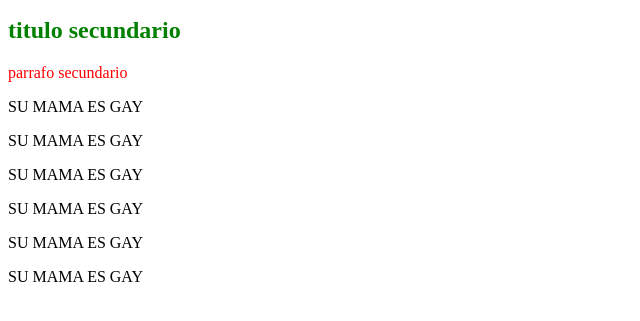
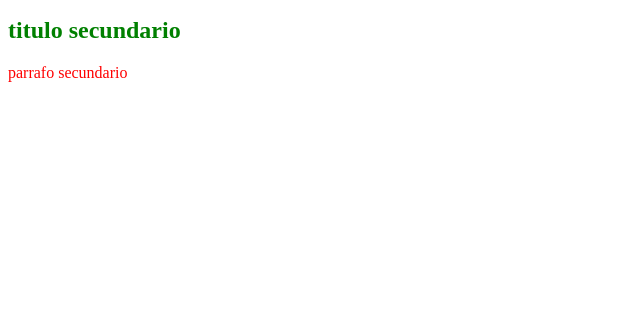
Before and after one commit to leandro232323/talentoTech_proyectos, a plain HTML site: page clase_practica_30Oct2025/index.html in a window 1280 px wide. Shown: the part 225-546 px from the top of the page, without its empty margins (0-640 px from the left). Drawn offline with Linux system fonts and the light colour scheme.

Commit message:
se quitaron los parrafos de prueba

```diff
--- a/clase_practica_30Oct2025/index.html
+++ b/clase_practica_30Oct2025/index.html
@@ -21,12 +21,5 @@
     <h2 class="principal" id="titulo1">titulo secundario</h2>
     <p class="parrafo">parrafo secundario</p>
 
-    <P>SU MAMA ES GAY</P>
-    <P>SU MAMA ES GAY</P>
-    <P>SU MAMA ES GAY</P>
-    <P>SU MAMA ES GAY</P>
-    <P>SU MAMA ES GAY</P>
-    <P>SU MAMA ES GAY</P>
-
 </body>
 </html>
```
